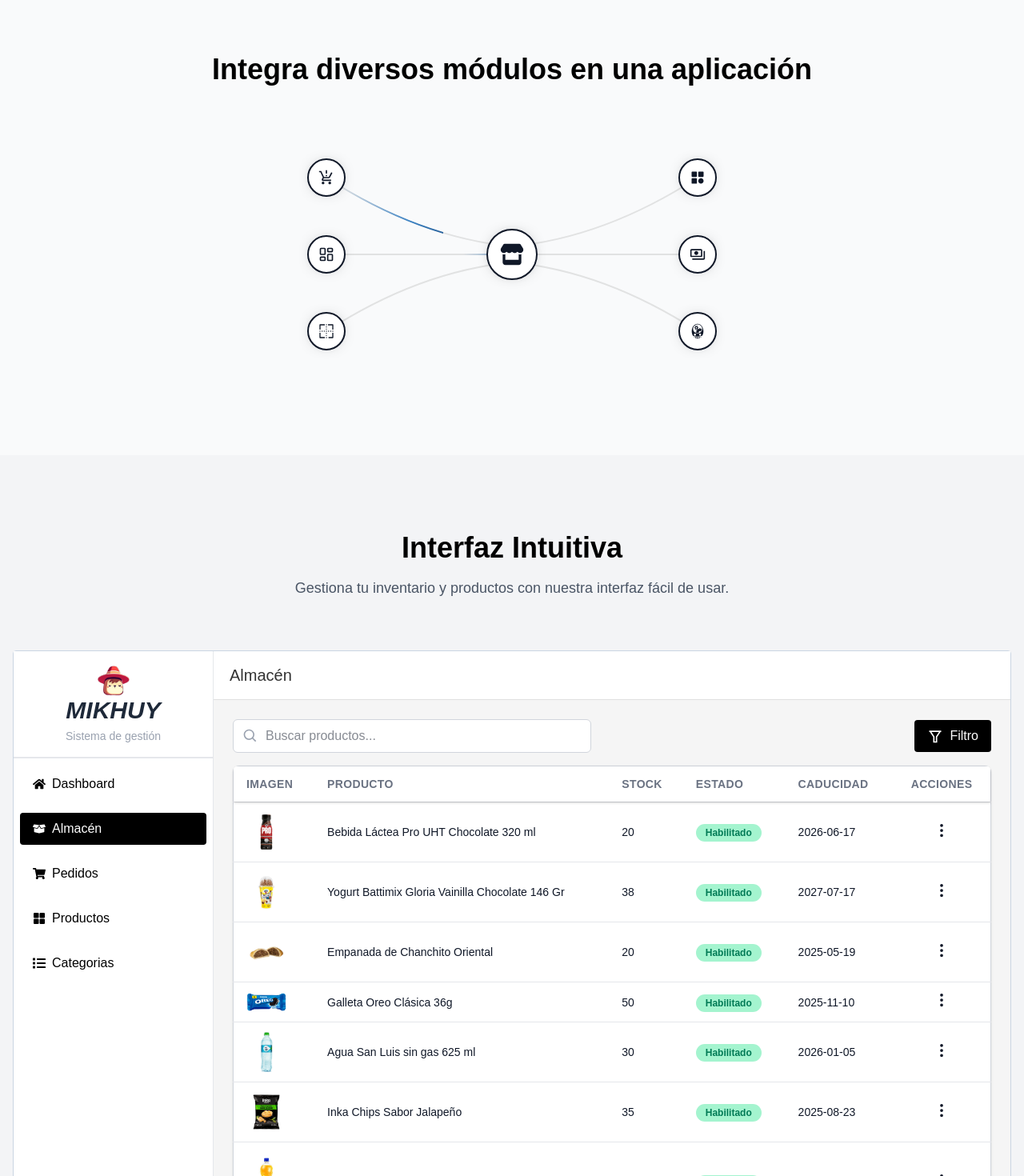
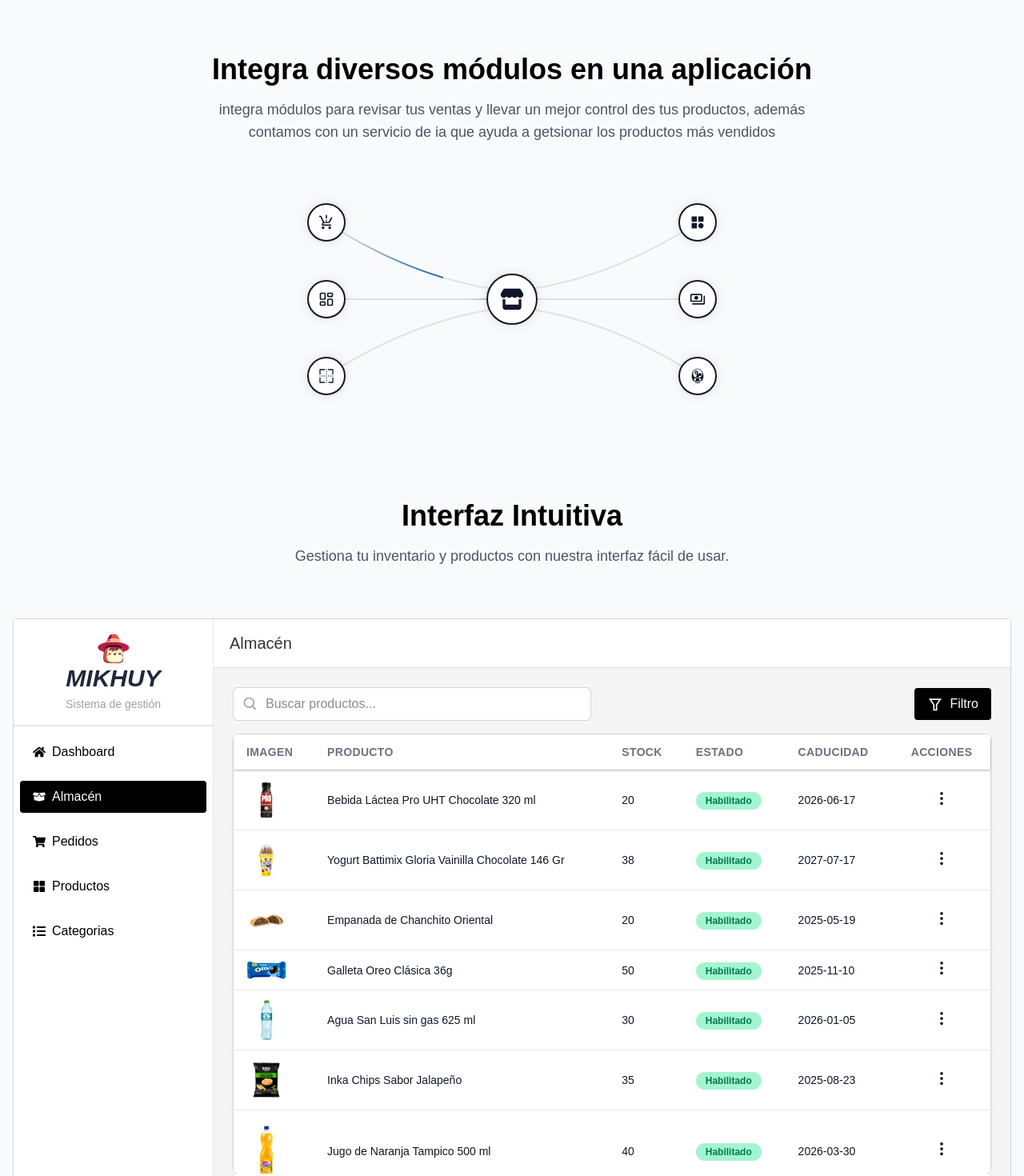
Before and after one commit to PurpleSavage/mikhuy-landing, a Next.js app: page / in a window 1280 px wide. Shown: the part 2600-4070 px from the top of the page at 80% size. Built offline with nearby package versions, Linux system fonts and the light colour scheme.

Commit message:
agregar description en la sección de integrate

```diff
--- a/src/components/dashboard/DashboardSection.tsx
+++ b/src/components/dashboard/DashboardSection.tsx
@@ -8,7 +8,7 @@
 
 export function DashboardSection() {
   return (
-    <section id="dashboard" className="py-16 md:py-24 bg-gray-100">
+    <section id="dashboard" className="">
       <div className="container mx-auto px-4">
         <motion.div
           className="text-center mb-16"
--- a/src/components/integratemodules/Integrate.tsx
+++ b/src/components/integratemodules/Integrate.tsx
@@ -5,6 +5,10 @@
   return (
     <section className='py-16 md:py-24'>
         <h2 className="text-3xl md:text-4xl font-bold mb-4 text-black text-center">Integra diversos módulos en una aplicación</h2>
+        <p className="text-lg text-gray-600 max-w-3xl mx-auto text-center">
+            integra módulos para revisar tus ventas y llevar un mejor control des tus productos,
+            además contamos con un servicio de ia que ayuda a getsionar los productos más vendidos
+        </p>
         <AnimatedBeamDemo/>
     </section>
   )
```
Also changed, not shown: src/components/css/dashboard.module.css (added, +8 -0 lines).
